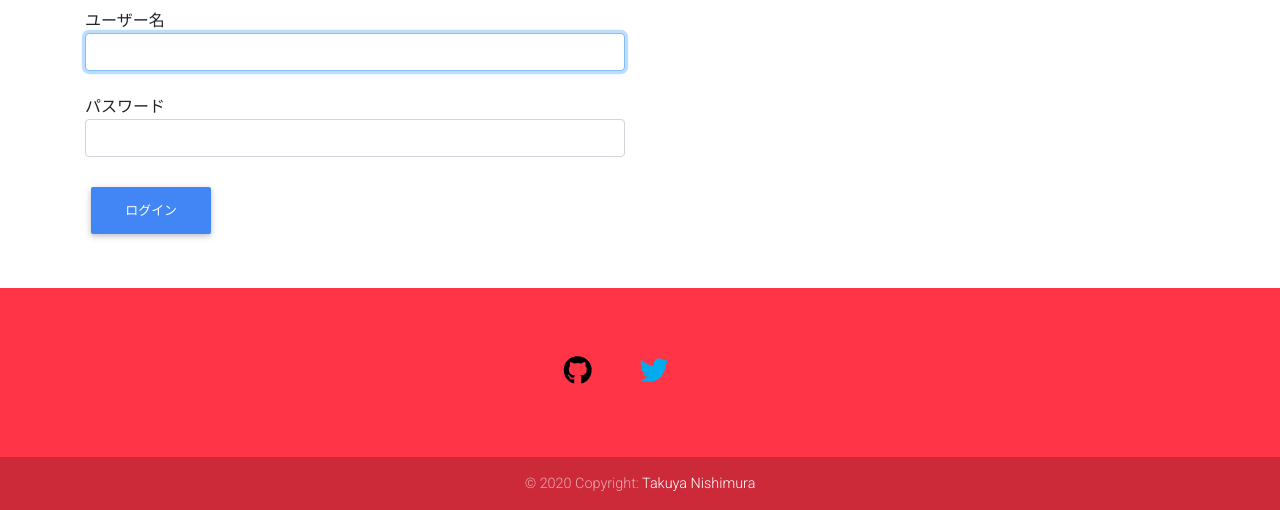
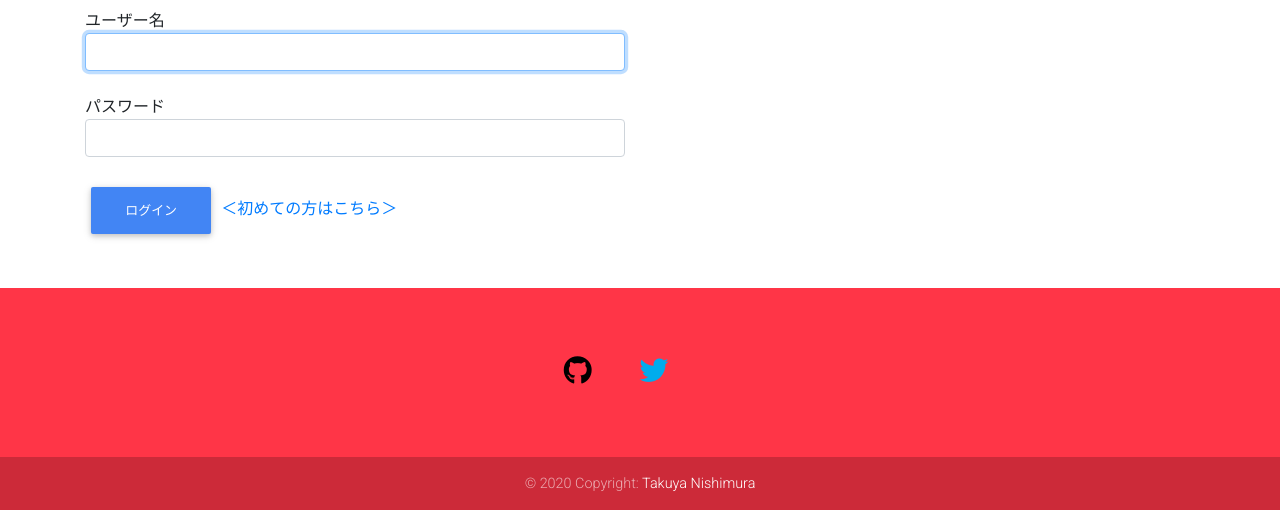
Before and after one commit to Ntsoccer05/ramenBlog, a Django app: page /login in a window 1280 px wide. Shown: the part 133-643 px from the top of the page. Run offline with Django 3.2, Linux system fonts and the light colour scheme; data that the repository does not hold is empty; some libraries are stand-ins or nearby versions.

Commit message:
'signup'

```diff
--- a/ramenapp/templates/ramenapp/login.html
+++ b/ramenapp/templates/ramenapp/login.html
@@ -11,12 +11,13 @@
             {% csrf_token %}
             {{ form.non_field_errors }}
             {% for field in form %}
-                {{field.label}}
-                {{ field }}
-                {{ field.errors }}
-                <br>
+            {{field.label}}
+            {{ field }}
+            {{ field.errors }}
+            <br>
             {% endfor %}
             <button type="submit" class="btn btn-primary">ログイン</button>
+            <a href="{% url 'ramenapp:signup' %}">＜初めての方はこちら＞</a>
         </form>
     </div>
 </div>
```
